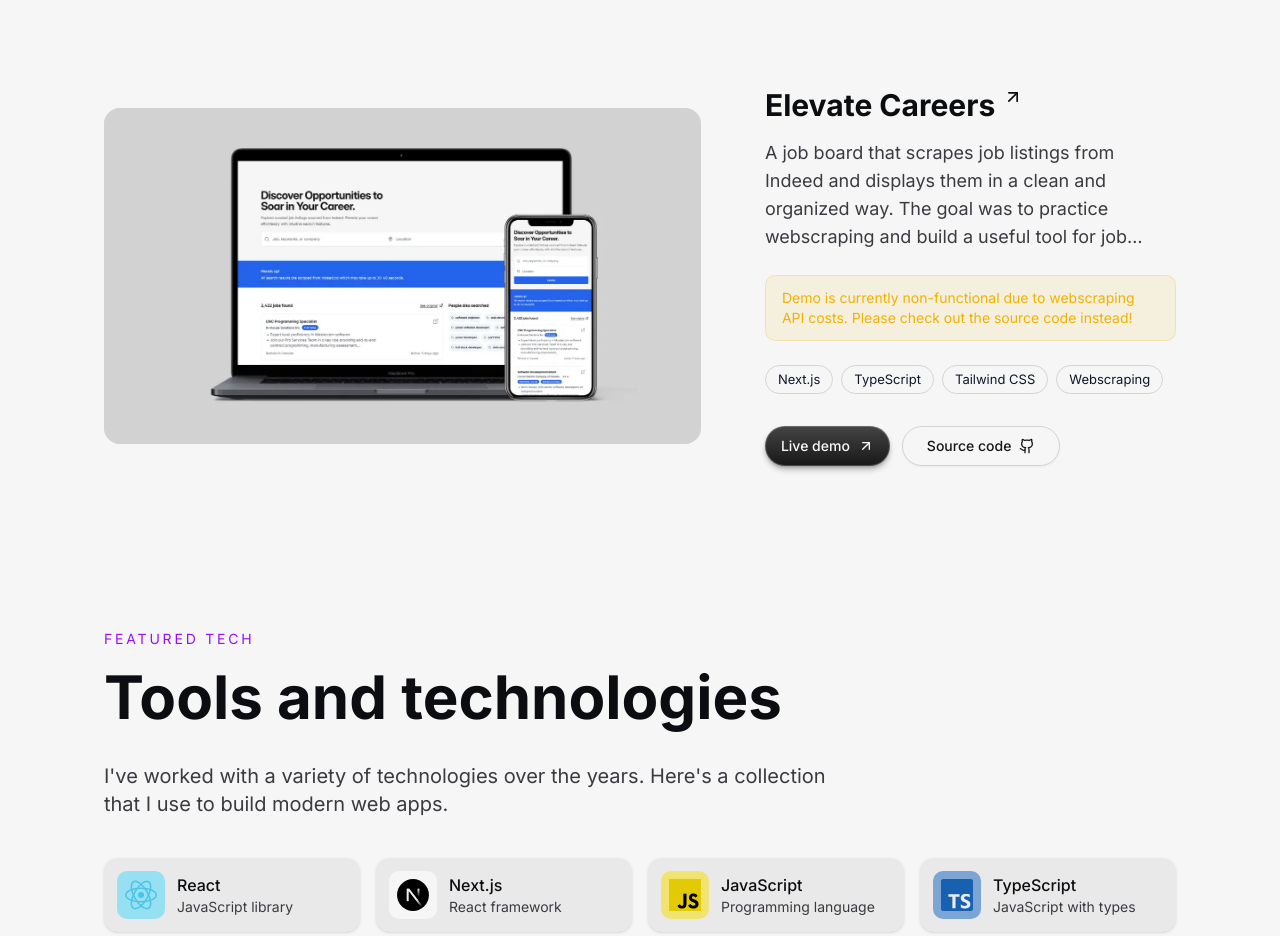
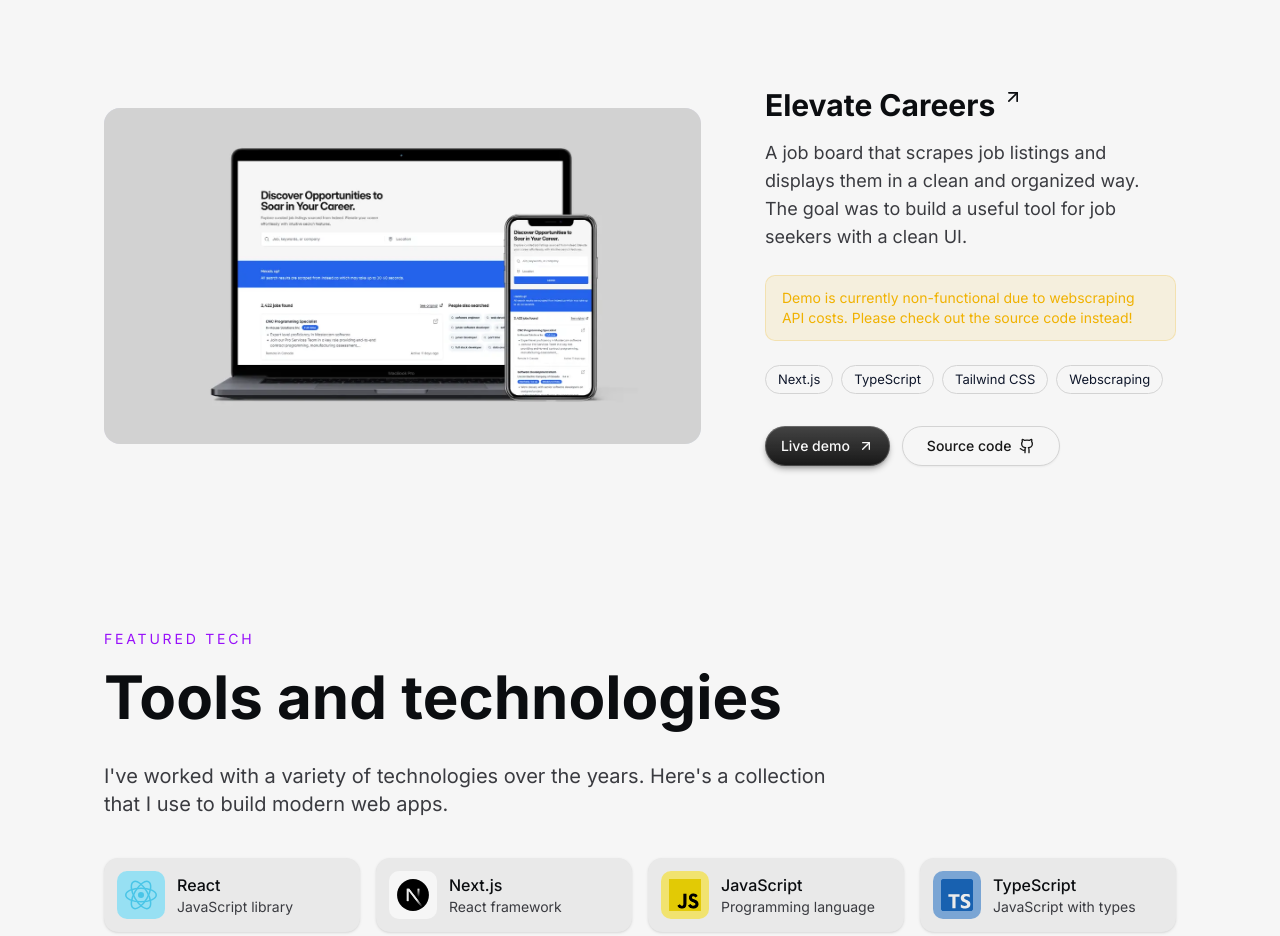
Before and after one commit to LucasWinkler/lucaswinkler.dev, a Next.js app: page / in a window 1280 px wide. Shown: the part 1760-2696 px from the top of the page. Built offline with nearby package versions, Linux system fonts and the light colour scheme.

Commit message:
chore: update elevate careers description

```diff
--- a/src/constants/projects.ts
+++ b/src/constants/projects.ts
@@ -44,7 +44,7 @@
     title: "Elevate Careers",
     slug: "elevate-careers",
     description:
-      "A job board that scrapes job listings from Indeed and displays them in a clean and organized way. The goal was to practice webscraping and build a useful tool for job seekers.",
+      "A job board that scrapes job listings and displays them in a clean and organized way. The goal was to build a useful tool for job seekers with a clean UI.",
     alert: {
       type: "warning",
       message:
```
